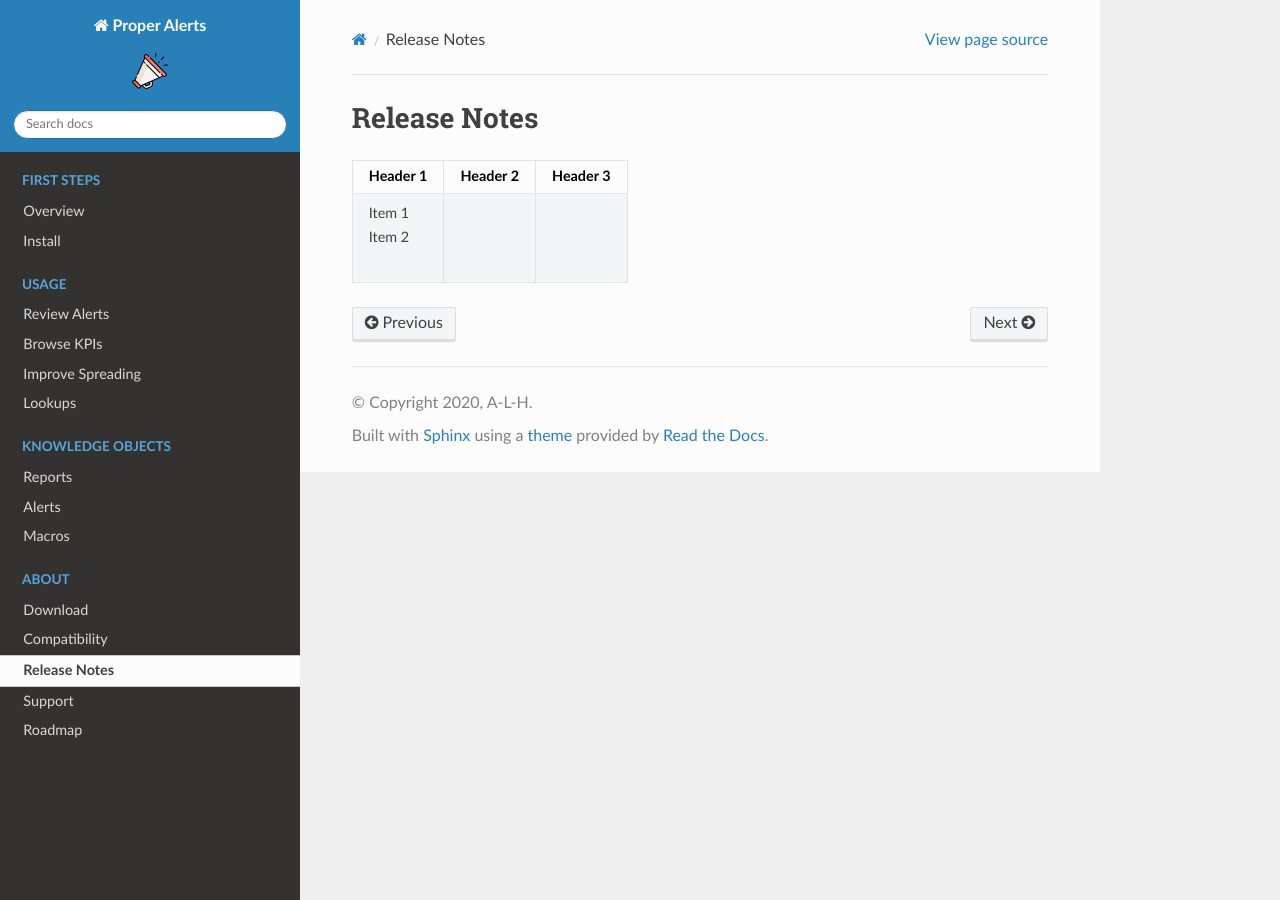
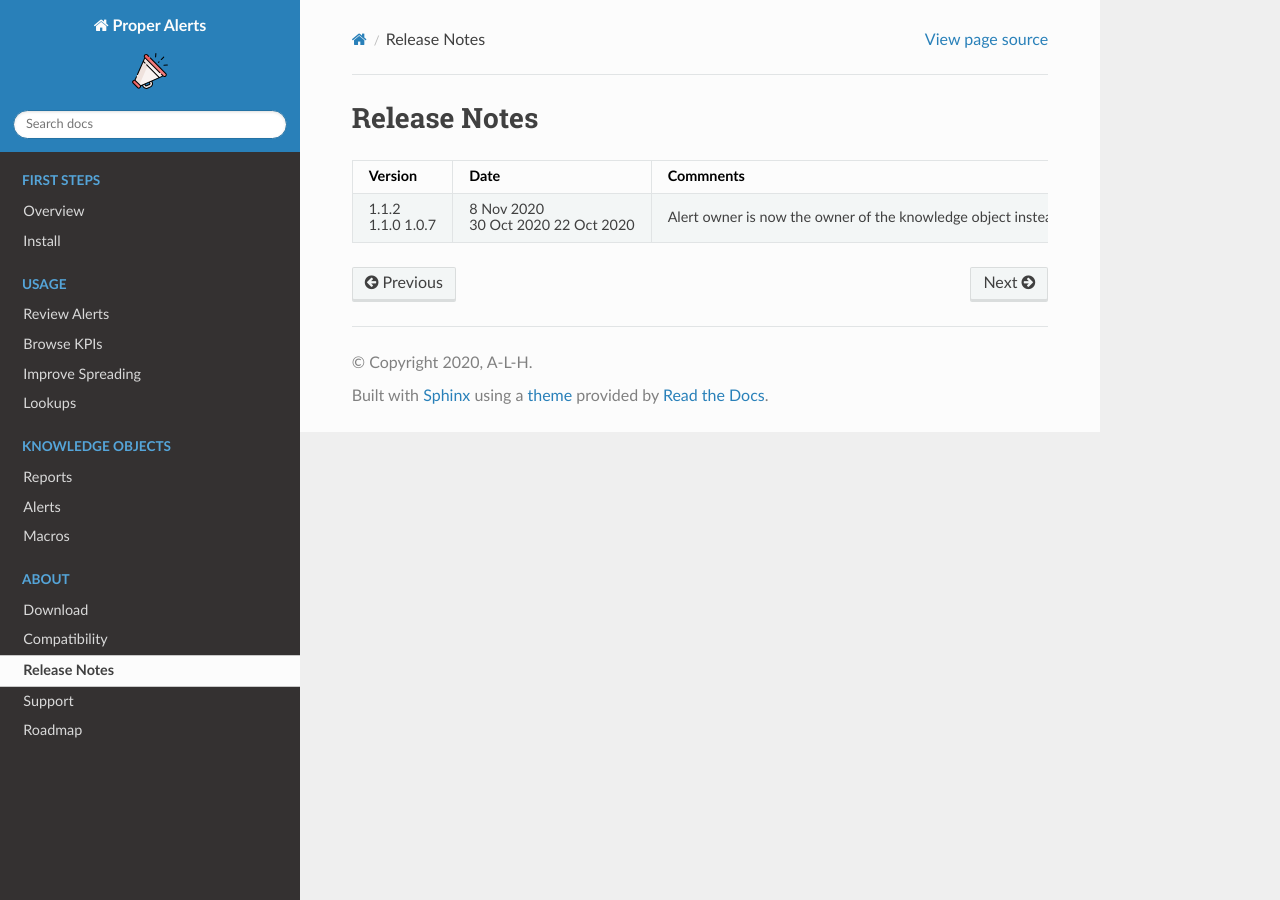
Before and after one commit to a-l-h/splunk-app-proper-alerts, a Sphinx documentation site: the page built from doc/releases.rst, in a window 1280 px wide. Built offline with Sphinx 7.4.7 and the Read the Docs theme 2.0.0, drawn with Linux system fonts in a browser that asks for light colours.

Commit message:
Update releases.rst

```diff
--- a/doc/releases.rst
+++ b/doc/releases.rst
@@ -24,9 +24,13 @@ Release Notes
      - 22 Oct 2020
      - Initial release
 
-+----------+----------+----------+
-| Header 1 | Header 2 | Header 3 |
-+==========+==========+==========+
-| | Item 1 |          |          |
-| | Item 2 |          |          |
-+----------+----------+----------+
++---------+-------------+------------------------------------------------------------------------------------------------------------+
+| Version | Date        | Commnents                                                                                                  |
++=========+=============+============================================================================================================+
+| 1.1.2   | 8 Nov 2020  | Alert owner is now the owner of the knowledge object instead of the first recipient of the alert           |
+|         |             | | Index check has been improved                                                                            |
+|         |             | | Alerts and Apps can now be whitelisted from the checks                                                   |
+|         |             | | *Notify alert recipient of a change* has be renamed to *Notify alert recipient of a change* and improved |
+| 1.1.0   | 30 Oct 2020 | Fixed 'Notify alert owner of a change' alert                                                               |
+| 1.0.7   | 22 Oct 2020 | Initial release                                                                                            |
++---------+-------------+------------------------------------------------------------------------------------------------------------+
```
